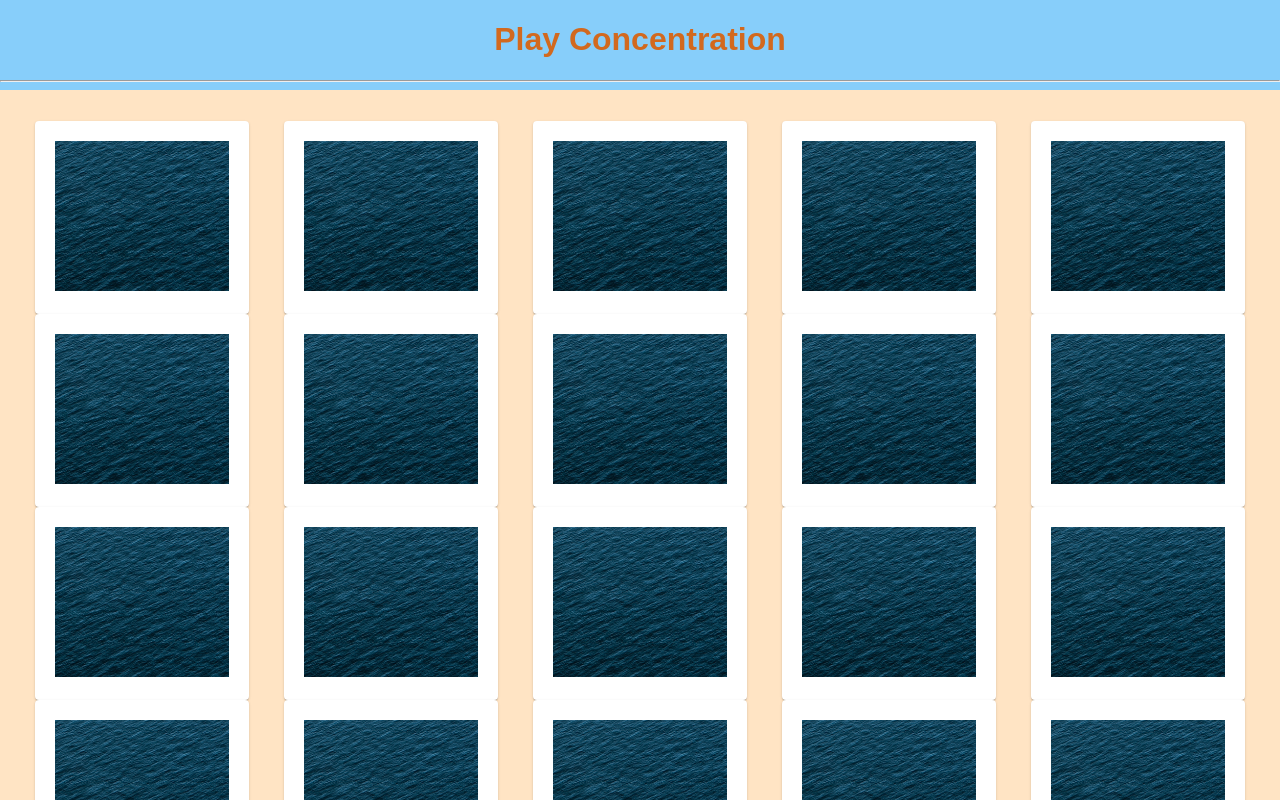
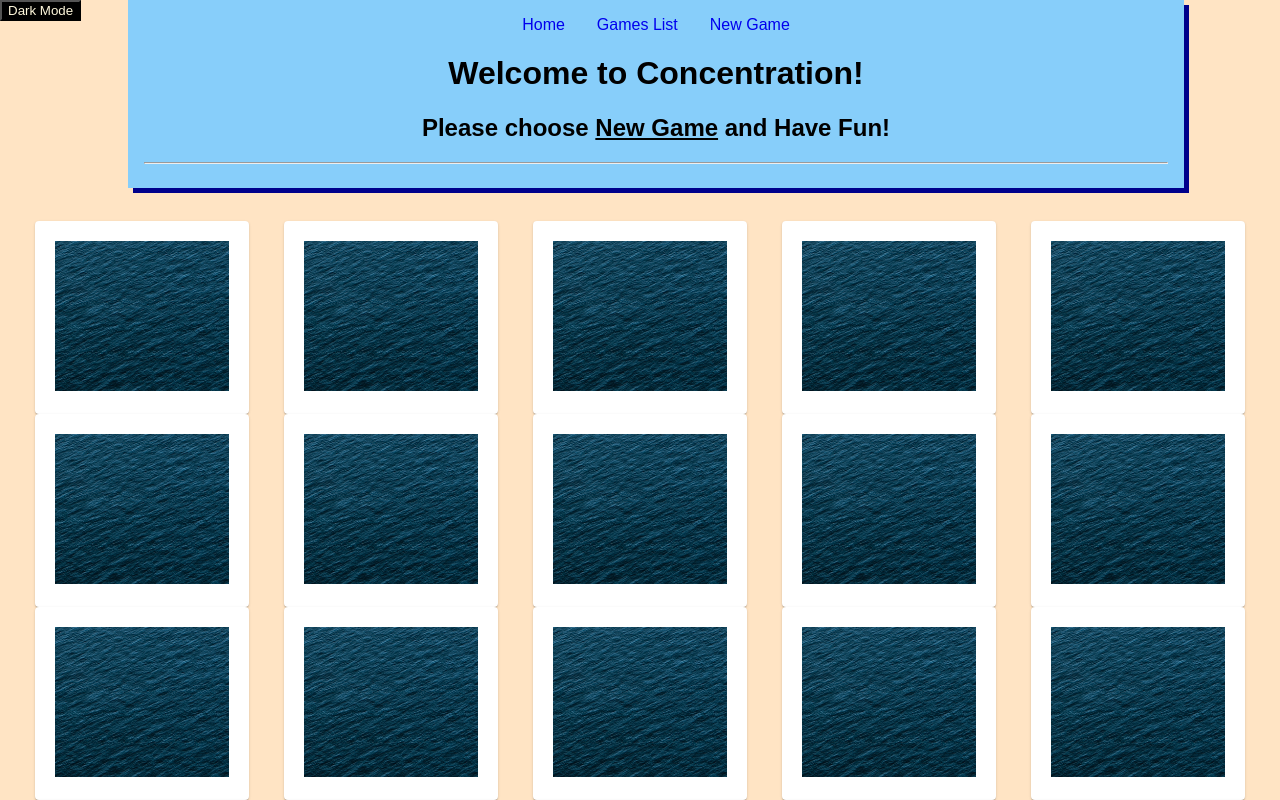
Before and after one commit to Doode1524/concentration, a React (Create React App) app: page / in a window 1280 px wide. Shown: the top 800 px of the page. Built offline with nearby package versions, Linux system fonts and the light colour scheme.

Commit message:
all work on Sun Jun 27

```diff
--- a/src/App.css
+++ b/src/App.css
@@ -7,12 +7,49 @@
   position: absolute;
   text-align: center;
   top: 0;
-  left: 0;
-  right: 0;
   background: lightskyblue;
+  box-shadow: darkblue 5px 5px;
+  margin-left: 10vw;
+  padding: 1em;
+  text-align: center;
+  width: 80vw;
 }
 
-.playingCard {
 
-  top: 350px;
+
+
+/* .App {
+  background: black;
+  box-shadow: purple 5px 5px;
+  margin-left: 10vw;
+  padding: 1em;
+  text-align: center;
+  width: 80vw;
 }
+
+#comics-list {
+  display: grid;
+  grid-template-columns: repeat(3, 1fr);
+  grid-row-gap: 1em;
+  grid-column-gap: 1em;
+}
+
+#comics-list h2 {
+  color: white;
+}
+
+#comics-list a {
+  color: white;
+  border: solid white 1px;
+  box-shadow: white 1px 3px;
+  text-decoration: none;
+}
+
+.comic-view-image {
+  max-width: 300px;
+} */
+
+nav a {
+  padding: 1em;
+  text-decoration: none;
+}
--- a/src/App.js
+++ b/src/App.js
@@ -3,15 +3,7 @@ import './App.css';
 import Banner from './functional_components/banner';
 import Cards from './class_components/cards';
 import { useState } from 'react'
-// import Home from './functional_components/home';
-// import AllGames from './functional_components/games';
-// import NewGame from './class_components/newGame';
-// import {
-//   BrowserRouter as Router,
-//   Route,
-//   Switch,
-//   Link
-// } from 'react-router-dom';
+
 
 
 function App() {
@@ -24,7 +16,7 @@ function App() {
 
   return (
 
-    <div className="App" style={ darkMode ? { backgroundColor: 'black', color: 'cornsilk'} : { backgroundColor: 'bisque', color: 'chocolate'} }>
+    <div className="App" style={ darkMode ? { backgroundColor: 'black', color: 'cornsilk'} : { backgroundColor: 'bisque', color: 'dkblue'} }>
 
       <div>
         <button onClick={clickHandler} style={{backgroundColor: 'black', color: 'cornsilk'}}>Dark Mode</button>
--- a/src/class_components/cards.js
+++ b/src/class_components/cards.js
@@ -61,7 +61,7 @@ class Cards extends Component {
 
   render() {
     return(
-      <div style={{marginTop: '100px'}}>
+      <div style={{marginTop: '200px'}}>
 
       <Grid container>
          <Grid item container direct='row' justify='space-evenly'>
--- a/src/class_components/newGame.js
+++ b/src/class_components/newGame.js
@@ -23,6 +23,8 @@ class NewGame extends Component {
 
   render (){
     return(
+      <div>
+        <h2>Play a New Game</h2>
         <form className="newGame" onSubmit={this.handleSubmit}>
           <label>Initials</label>
           <input
@@ -31,9 +33,15 @@ class NewGame extends Component {
             placeholder='TTT'
             value={this.state.initials}
             onChange={this.handleChange}
-        ></input><br></br>
+          ></input>
+          <br></br>
+          <br></br>
           <label>Number of Pictures (*2 for total cards)</label>
-        <select name='numPics' value={this.state.numPics} onChange={this.handleChange}>
+          <select
+            name='numPics'
+            value={this.state.numPics}
+            onChange={this.handleChange}
+          >
             <option value="8">4</option>
             <option value="10">5</option>
             <option value="12">6</option>
@@ -43,12 +51,17 @@ class NewGame extends Component {
             <option value="20">10</option>
             <option value="22">11</option>
             <option value="24">12</option>
-        </select><br></br>
+          </select>
+          <br></br>
+          <br></br>
           <input
+            style={{backgroundColor: 'dkblue', color: 'white'}}
             type="submit"
             value='Make a New Game'
           ></input>
+          <br></br>
         </form>
+      </div>
     )
   }
 }
--- a/src/functional_components/banner.js
+++ b/src/functional_components/banner.js
@@ -1,9 +1,34 @@
-import React from 'react'
+import React, { useEffect, useState }  from 'react'
+import NavBar from './nav';
+import Home from './home';
+import GamesList from './games';
+import NewGame from '../class_components/newGame';
+import {
+  BrowserRouter as Router,
+  Route
+} from 'react-router-dom';
 
 const Banner = () => {
+
+  const [games, setGames] = useState([])
+
   return(
     <div className='banner'>
-      <h1>Play Concentration</h1>
+
+      <Router>
+
+        <NavBar />
+
+        <Route exact path="/" component={Home} />
+
+        <Route path="/newGame" component={NewGame} />
+
+        <Route path="/games" render={() => <GamesList games={games} />} />
+
+        {/* <Route exact path="/games/:id" render={routerProps => <GameView games={games} {...routerProps} />} /> */}
+
+      </Router>
+
       <hr style={{color: "black"}}></hr>
     </div>
   )
--- a/src/functional_components/cardBack.js
+++ b/src/functional_components/cardBack.js
@@ -20,7 +20,7 @@ const CardBack = () => {
       <Card>
         <CardActionArea>
           <img
-            alt='BackGround Image'
+            alt='BackGround'
             style={{ height: "150px", padding: '20px' }}
             src={bgImg}
           />
--- a/src/functional_components/games.js
+++ b/src/functional_components/games.js
@@ -1,12 +1,20 @@
 
 import React from 'react'
 
-const AllGames = () => {
+const GamesList = () => {
+
+  let fetchGames = () => {
+    fetch('http://127.0.0.1:3001/games')
+      .then(r => r.json)
+      .then(json => console.log(json))
+  }
+
+
   return(
-    <div >
-      List of all played games.
-    </div>
+    <>
+      {fetchGames()}
+    </>
   )
 }
 
-export default AllGames;
+export default GamesList;
--- a/src/functional_components/home.js
+++ b/src/functional_components/home.js
@@ -3,7 +3,8 @@ import React from 'react'
 const Home = () => {
   return(
     <div >
-      Home
+      <p><h1>Welcome to Concentration!</h1></p>
+      <p><h2>Please choose <u>New Game</u> and <strong>Have Fun!</strong></h2></p>
     </div>
   )
 }
--- /dev/null
+++ b/src/functional_components/nav.js
@@ -0,0 +1,13 @@
+import { Link } from 'react-router-dom'
+
+export default function NavBar() {
+
+  return (
+    <nav>
+      <Link to="/">Home</Link>
+      <Link to="/games">Games List</Link>
+      <Link to="/newGame">New Game</Link>
+    </nav>
+  )
+
+}
```
Also changed, not shown: src/class_components/clock.js (added, +28 -0 lines). Lines whose indentation alone changed are shown as unchanged.
